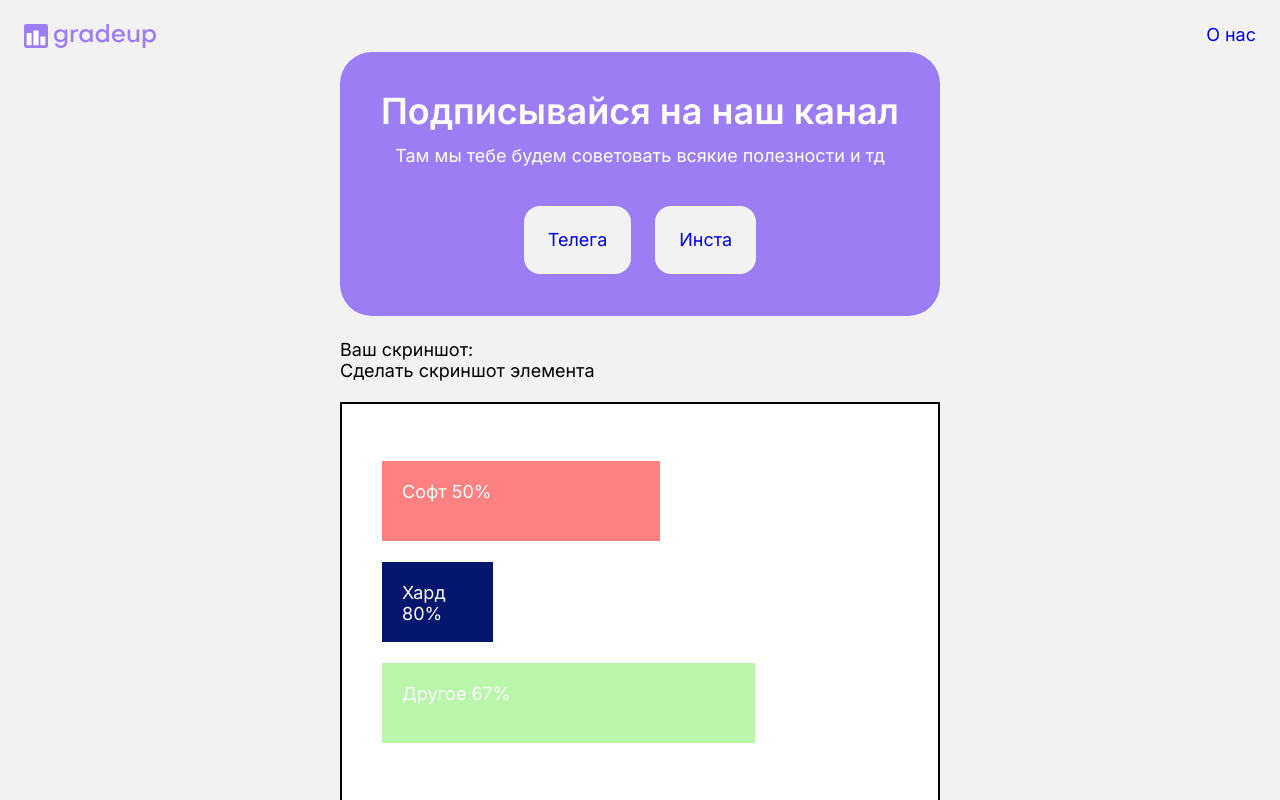
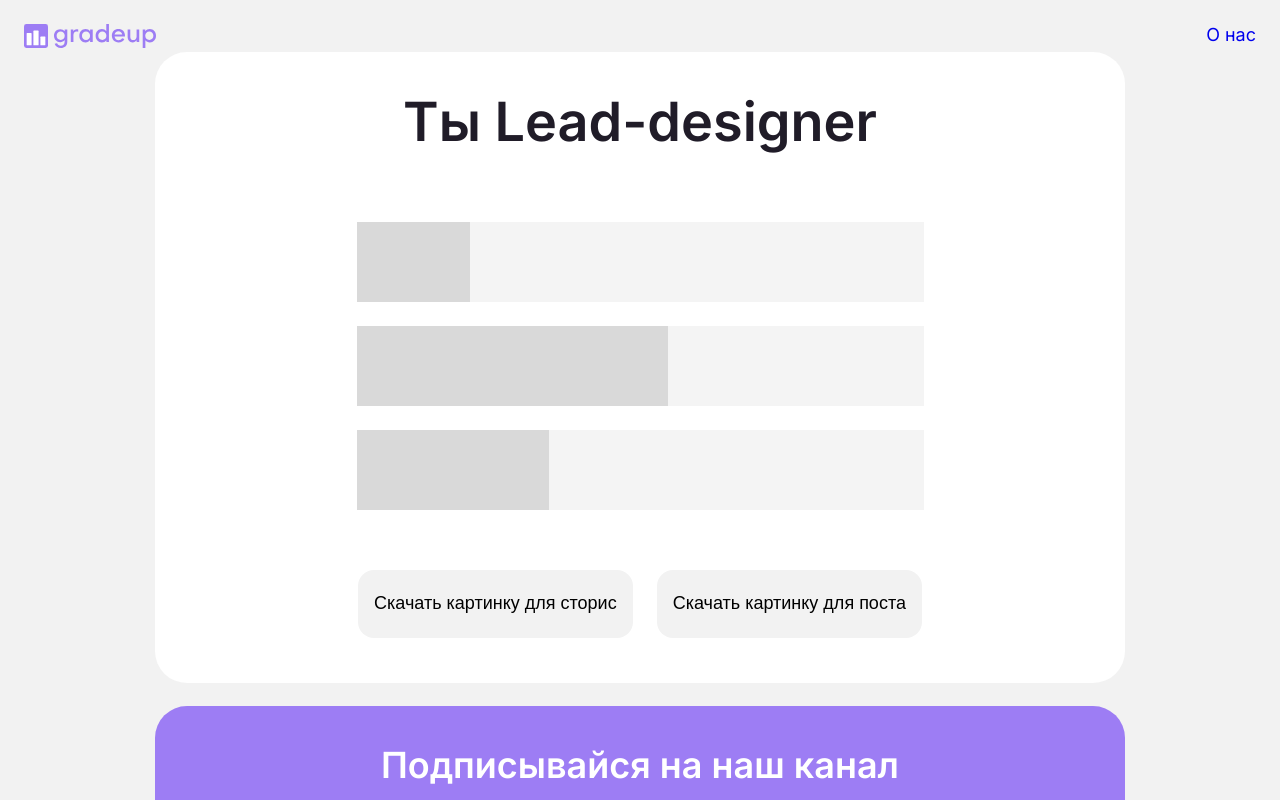
Before and after one commit to mrvotum/gradeup, an Angular app: page /results in a window 1280 px wide. Shown: the top 800 px of the page. Built offline with nearby package versions, Linux system fonts and the light colour scheme.

Commit message:
Свёрстана страница результатов

```diff
--- a/src/app/app.module.ts
+++ b/src/app/app.module.ts
@@ -9,6 +9,7 @@ import { CardPanelComponent } from './card-panel/card-panel.component';
 import { CardSubscribeComponent } from './card-subscribe/card-subscribe.component';
 import { CardInstructionComponent } from './card-instruction/card-instruction.component';
 import { ResultsPageComponent } from './results-page/results-page.component';
+import { CardResultComponent } from './card-result/card-result.component';
 
 @NgModule({
   declarations: [
@@ -18,7 +19,8 @@ import { ResultsPageComponent } from './results-page/results-page.component';
     CardPanelComponent,
     CardSubscribeComponent,
     CardInstructionComponent,
-    ResultsPageComponent
+    ResultsPageComponent,
+    CardResultComponent
   ],
   imports: [
     BrowserModule,
--- /dev/null
+++ b/src/app/card-result/card-result.component.html
@@ -0,0 +1,19 @@
+<div class="card">
+	<h1 class="result">Ты <span class="result__level">Lead-designer</span></h1>
+	<div class="test-kek" id="content" #content>
+		<div class="test-kek__bar">
+			<div class="test-kek__bar-result" style="width: 20%;"></div>
+		</div>
+		<div class="test-kek__bar">
+			<div class="test-kek__bar-result" style="width: 55%;"></div>
+		</div>
+		<div class="test-kek__bar">
+			<div class="test-kek__bar-result" style="width: 34%;"></div>
+		</div>
+	</div>
+
+	<div class="btn__wrapper">
+		<button class="btn" (click)="exportPDF()">Скачать картинку для сторис</button>
+		<button class="btn">Скачать картинку для поста</button>
+	</div>
+</div>
--- /dev/null
+++ b/src/app/card-result/card-result.component.scss
@@ -0,0 +1,42 @@
+.result {
+	text-align: center;
+	color: var(--color-black);
+	font-weight: 600;
+	font-size: 3em;
+	line-height: 120%;
+	margin-top: 0;
+	margin-bottom: 1.25em;
+}
+
+.test-kek {
+	width: 100%;
+	max-width: 567px;
+	margin: 0 auto 60px;
+
+
+	&__bar {
+		position: relative;
+		margin-bottom: 24px;
+		background-color: #F4F4F4;
+		height: 80px;
+		width: 100%;
+
+		&-result {
+			position: absolute;
+			height: 100%;
+			background-color: #D9D9D9;
+			top: 0;
+			left: 0;
+		}
+	}
+}
+
+.btn__wrapper {
+	display: flex;
+	align-items: center;
+	justify-content: center;
+
+	.btn:last-child {
+		margin-left: 24px;
+	}
+}
--- /dev/null
+++ b/src/app/card-result/card-result.component.ts
@@ -0,0 +1,40 @@
+import { Component, OnInit, ElementRef, ViewChild } from '@angular/core';
+
+import html2canvas from 'html2canvas';
+import jsPDF from 'jspdf';
+
+@Component({
+  selector: 'app-card-result',
+  templateUrl: './card-result.component.html',
+  styleUrls: ['./card-result.component.scss']
+})
+export class CardResultComponent implements OnInit {
+
+  constructor() { }
+
+  ngOnInit(): void {
+  }
+
+  @ViewChild('content', { static: true }) el!: ElementRef<HTMLImageElement>;
+
+  exportPDF() {
+    html2canvas(this.el.nativeElement).then((canvas) => {
+      const imgData = canvas.toDataURL('image/jpeg')
+
+      const pdf = new jsPDF({
+        orientation:'portrait'
+      })
+
+      const imageProps = pdf.getImageProperties(imgData)
+
+      const pdfw = pdf.internal.pageSize.getWidth()
+
+      const pdfh = (imageProps.height * pdfw) / imageProps.width
+
+      pdf.addImage(imgData, 'PNG', 0, 0, pdfw, pdfh)
+
+      pdf.save('your level.pdf')
+    })
+  }
+
+}
--- a/src/app/card/card.component.scss
+++ b/src/app/card/card.component.scss
@@ -5,7 +5,6 @@
 	max-height: calc(100vh - (144px + 40px) - 24px * 2 - 22px);
 	background-color: var(--color-white);
 	margin-top: -28px;
-	padding: 38px 38px 45px 38px;
 
 	overflow-y: scroll;
 
--- a/src/app/results-page/results-page.component.html
+++ b/src/app/results-page/results-page.component.html
@@ -1,26 +1,2 @@
+<app-card-result></app-card-result>
 <app-card-subscribe></app-card-subscribe>
-<div>
-	Ваш скриншот:
-	<div id="result"></div>
-
-	<span href="#" (click)="printScreen()" id="get_images">Сделать скриншот элемента</span>
-</div>
-
-<br>
-
-<div id="content" #content style="background-color: white; width: 600px; height: 400px; display: flex; justify-content: center; align-items: flex-start; flex-direction: column; padding-left: 40px; border: 2px solid black;">
-	<div style="background-color: rgb(255, 129, 129); height: 80px; width: 50%;">
-		<span style="color: white; margin: 20px; display: inline-block;">Софт 50%</span>
-	</div>
-	<br>
-	<div style="background-color: rgb(5, 22, 110); height: 80px; width: 20%;">
-		<span style="color: white; margin: 20px; display: inline-block;">Хард 80%</span>
-	</div>
-	<br>
-	<div style="background-color: rgb(186, 245, 172); height: 80px; width: 67%;">
-		<span style="color: white; margin: 20px; display: inline-block;">Другое 67%</span>
-	</div>
-</div>
-
-
-<button (click)="exportPDF()">Export to PDF</button>
--- a/src/app/results-page/results-page.component.ts
+++ b/src/app/results-page/results-page.component.ts
@@ -1,8 +1,4 @@
-import { Component, OnInit, ElementRef, ViewChild } from '@angular/core';
-
-import html2canvas from 'html2canvas';
-import jsPDF from 'jspdf';
-
+import { Component, OnInit } from '@angular/core';
 
 @Component({
   selector: 'app-results-page',
@@ -18,44 +14,4 @@ export class ResultsPageComponent implements OnInit {
   }
 
 
-
-  @ViewChild('content', { static: true }) el!: ElementRef<HTMLImageElement>;
-
-
-  exportPDF() {
-
-    html2canvas(this.el.nativeElement).then((canvas) => {
-      const imgData = canvas.toDataURL("image/jpeg")
-
-      const pdf = new jsPDF({
-        orientation:"portrait"
-      })
-
-      const imageProps = pdf.getImageProperties(imgData)
-
-      const pdfw = pdf.internal.pageSize.getWidth()
-
-      const pdfh = (imageProps.height * pdfw) / imageProps.width
-
-      pdf.addImage(imgData, 'PNG', 0, 0, pdfw, pdfh)
-
-      pdf.save("output.pdf")
-    })
-  }
-
-
-
-  printScreen() {
-    console.log('screen');
-    const lol = document.getElementById("content")
-    const kek: HTMLElement = lol!;
-
-    html2canvas(kek).then(function(canvas) {
-      var my_screen = canvas;
-      document.querySelector("#result")?.appendChild(my_screen);
-
-      console.log(document.querySelector("#result"));
-    });
-  }
-
 }
--- a/src/styles.scss
+++ b/src/styles.scss
@@ -5,7 +5,7 @@
 // Переменные
 :root {
 	--color-white: #FFFFFF;
-	--color-black: #000000;
+	--color-black: #201C28;
 	--color-white-smoke: #F2F2F2;
 	--color-whisper: #E9E9E9;
 	--color-very-light-grey: #CECECE;
@@ -112,13 +112,15 @@ div {
 
 
 .card {
-	width: 100%;
+	width: 100vw;
 	max-width: 970px;
 	border-radius: 32px;
 	box-sizing: border-box;
 	font-size: var(--root-font-size);
 	margin-bottom: 24px;
 	margin-bottom: 1.3em;
+	background-color: var(--color-white);
+	padding: 38px 38px 45px 38px;
 
 	&__title {
 		text-align: center;
```
